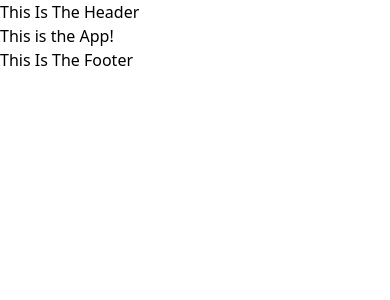
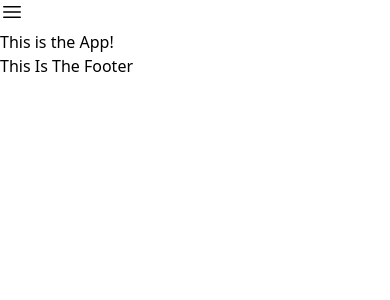
Before and after one commit to pdaly91/DiversedBeauty, a React (Vite) app: page / in a window 390 px wide. Shown: the top 300 px of the page. Built offline with nearby package versions, Linux system fonts and the light colour scheme.

Commit message:
set up basic header structure

```diff
--- a/src/components/Header.jsx
+++ b/src/components/Header.jsx
@@ -1,8 +1,25 @@
+import { useState } from "react";
+
 const Header = () => {
+  const [menuToggle, setMenuToggle] = useState(false);
   return (
     <>
       <div>
-        This Is The Header
+        {/* Mobile Version */}
+        <div className="lg:hidden">
+          <button onClick={() => setMenuToggle(!menuToggle)}>
+            <svg xmlns="http://www.w3.org/2000/svg" fill="none" viewBox="0 0 24 24" strokeWidth={1.5} stroke="currentColor" className="w-6 h-6">
+              <path strokeLinecap="round" strokeLinejoin="round" d="M3.75 6.75h16.5M3.75 12h16.5m-16.5 5.25h16.5" />
+            </svg>
+          </button>
+          <div className={`fixed z-40 w-full  bg-gray-100 overflow-hidden flex flex-col lg:hidden gap-12  origin-top duration-700 ${!menuToggle ? "h-0" : "h-full"}`}>
+            Mobile Version
+          </div>
+        </div>
+        {/* Desktop Version */}
+        <div className="hidden lg:flex">
+          Desktop Version
+        </div>
       </div>
     </>
   )
```
